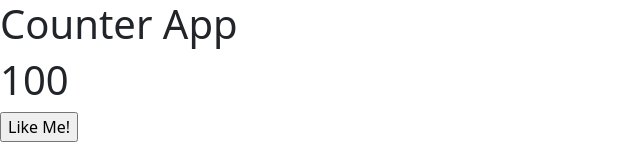
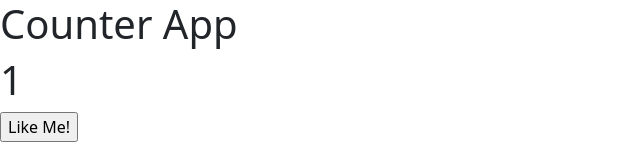
Before and after one commit to umeshtambat/third-react, a React (Create React App) app: page / in a window 1280 px wide. Shown: the top 160 px of the page, without its empty margins (0-640 px from the left). Built offline with nearby package versions, Linux system fonts and the light colour scheme.

Commit message:
able to call counter on console

```diff
--- a/src/App.js
+++ b/src/App.js
@@ -10,22 +10,22 @@ function App() {
 //user
 //userefineTag
 function CounterApp() {
+  //data member
+  let counter = 1;
 
-   let counter =100;
-  //Member function :: Optional
+
+  //Member function
   let likeMeAction = () => {
-    //alert();
-
-    console.log("I am button click");
+    counter = counter + 1;
+  console.log("I am button click", counter);
   };
-
 
   //JSX :: VIEW :: USER-INTERFACE :: Required
 
   return (
     <>
       <h1>{counter}</h1>
-      <input type="button" value="Like Me!"  onClick={likeMeAction} />
+      <input type="button" value="Like Me!" onClick={likeMeAction} />
     </>
   );
 }
```
